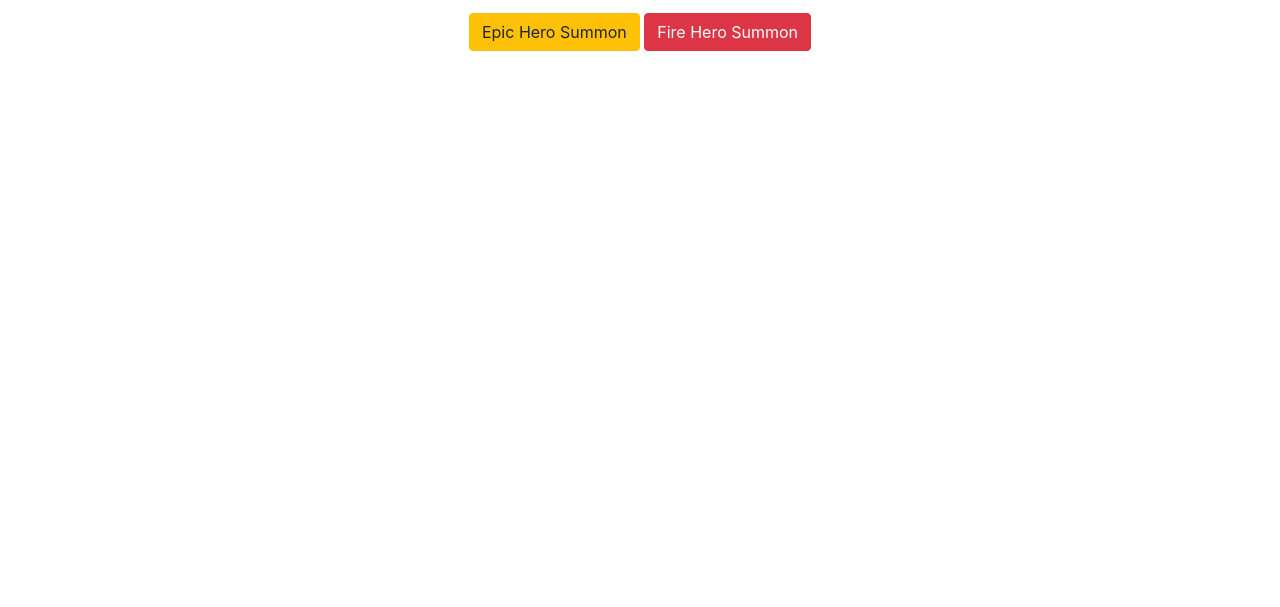
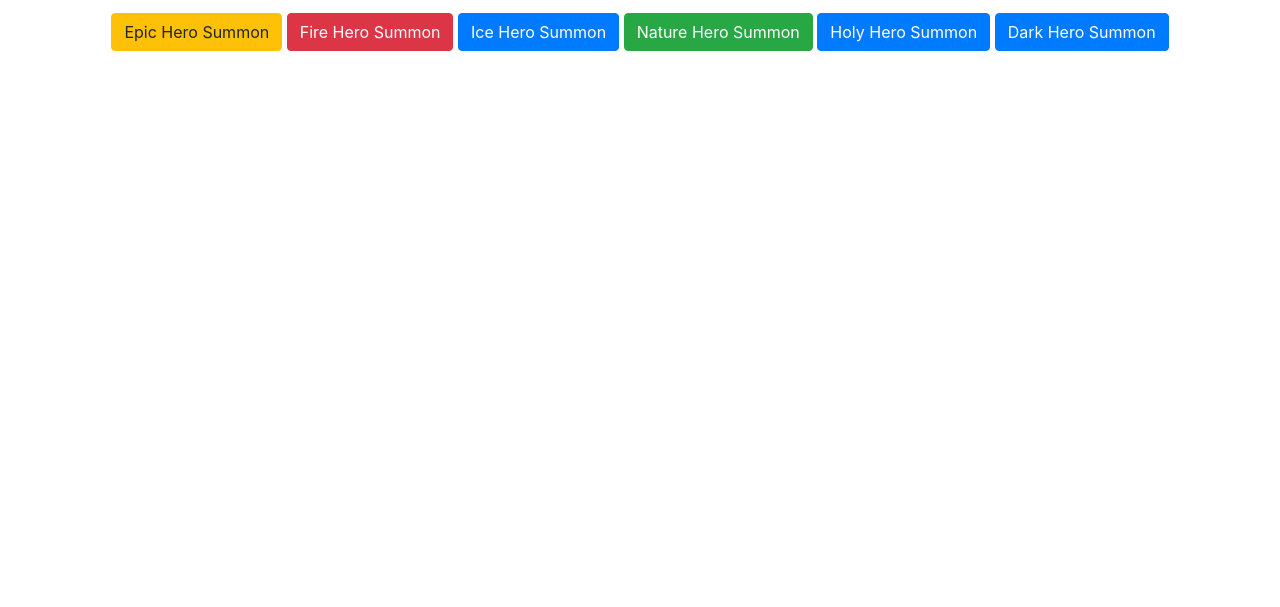
Before and after one commit to NolanDalton/NolanDalton.github.io, a website: page index.html in a window 1280 px wide. Shown: the part 193-800 px from the top of the page. Drawn offline with Linux system fonts and the light colour scheme.

Commit message:
Add other elemental summon buttons

```diff
--- a/index.html
+++ b/index.html
@@ -43,7 +43,11 @@
           <p class="lead" color="red">Select a summon type.</p>
        <!-- <button onclick="SetProbability()" type="button" class="btn btn-primary">Summon!</button> -->
           <button onClick="summonEpicHero()" type="button" color="gold" class="btn btn-warning">Epic Hero Summon</button>
-          <button onClick="summonFire()" id="Fire-Button" type ="button" color="red" class="btn btn-danger">Fire Hero Summon</button>
+          <button onClick="summonFire()" id="Fire-Button" type="button" color="red" class="btn btn-danger">Fire Hero Summon</button>
+          <button onClick="summonIce()" id="Ice-Button" type="button" class="btn btn-primary">Ice Hero Summon</button>
+          <button onClick="summonNature()" id="Nature-Button" type="button" class="btn btn-success">Nature Hero Summon</button>
+          <button onClick="summonHoly()" id="Holy-Button" class="btn btn-primary" color="yellow">Holy Hero Summon</button>
+          <button onClick="summonDark()" id="Dark-Button" class="btn btn-primary" color="purple">Dark Hero Summon</button>
                     <script>
   /*        function SetProbability(){
               var probabilitilized = new Probability(
```
